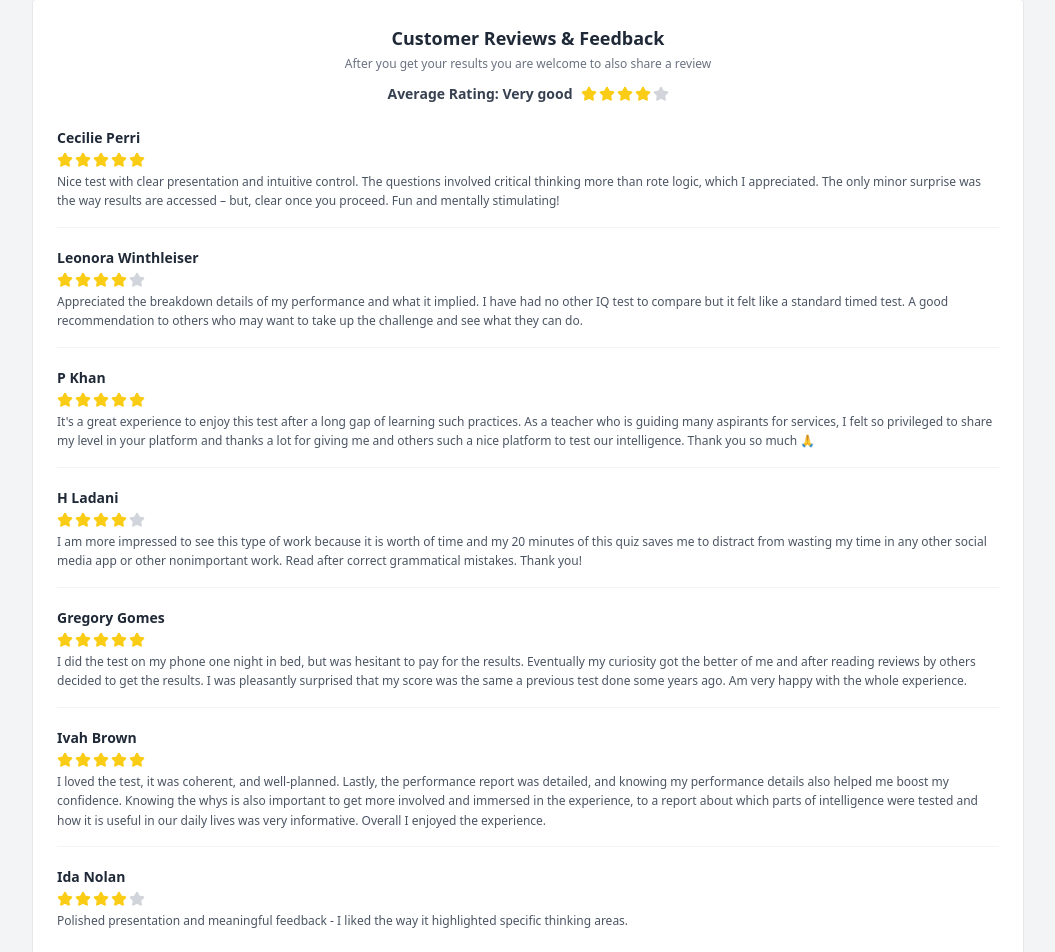
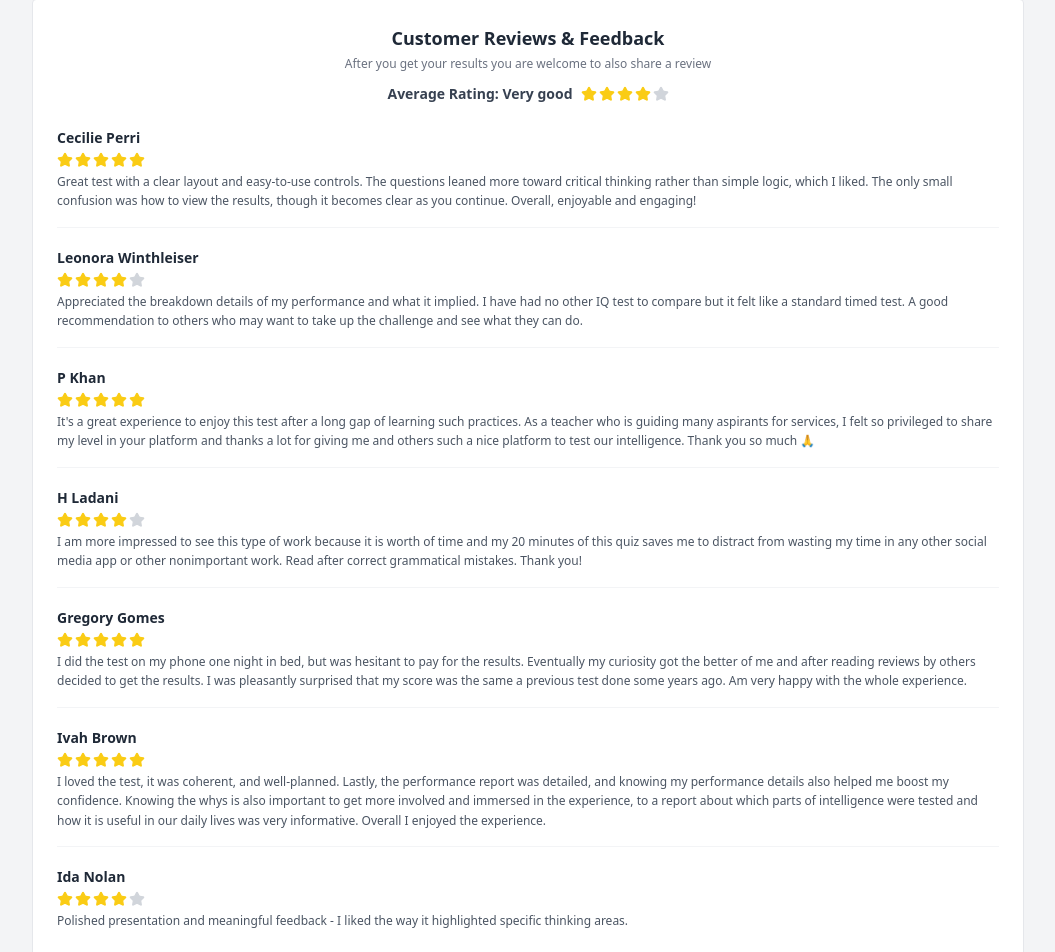
Before and after one commit to ornachshon/academic-iq-test, a React (Vite) app: page /Checkout in a window 1280 px wide. Shown: the part 827-1779 px from the top of the page, without its empty margins (112-1167 px from the left). Built offline with nearby package versions, Linux system fonts and the light colour scheme; no server answers.

Commit message:
Visual edits

```diff
--- a/src/pages/Checkout.jsx
+++ b/src/pages/Checkout.jsx
@@ -8,7 +8,7 @@ import { useLanguage } from '@/lib/LanguageContext';
 import { base44 } from '@/api/base44Client';
 
 const reviews = [
-{ name: "Cecilie Perri", rating: 5, text: "Nice test with clear presentation and intuitive control. The questions involved critical thinking more than rote logic, which I appreciated. The only minor surprise was the way results are accessed – but, clear once you proceed. Fun and mentally stimulating!" },
+{ name: "Cecilie Perri", rating: 5, text: "Great test with a clear layout and easy-to-use controls. The questions leaned more toward critical thinking rather than simple logic, which I liked. The only small confusion was how to view the results, though it becomes clear as you continue. Overall, enjoyable and engaging!" },
 { name: "Leonora Winthleiser", rating: 4, text: "Appreciated the breakdown details of my performance and what it implied. I have had no other IQ test to compare but it felt like a standard timed test. A good recommendation to others who may want to take up the challenge and see what they can do." },
 { name: "P Khan", rating: 5, text: "It's a great experience to enjoy this test after a long gap of learning such practices. As a teacher who is guiding many aspirants for services, I felt so privileged to share my level in your platform and thanks a lot for giving me and others such a nice platform to test our intelligence. Thank you so much 🙏" },
 { name: "H Ladani", rating: 4, text: "I am more impressed to see this type of work because it is worth of time and my 20 minutes of this quiz saves me to distract from wasting my time in any other social media app or other nonimportant work. Read after correct grammatical mistakes. Thank you!" },
@@ -48,7 +48,7 @@ export default function Checkout() {
         score,
         priceAmount: pricing.price,
         priceCurrency: pricing.currency_code,
-        resultId,
+        resultId
       });
       if (res.data?.url) {
         window.location.href = res.data.url;
@@ -135,7 +135,7 @@ export default function Checkout() {
               </div>
             </div>
             <img src="https://media.base44.com/images/public/69b1aedc5a0abb358cd40ec0/03c9e0491_AIQreportsnap.png"
-              alt="IQ Report" className="w-32 h-auto ml-4 flex-shrink-0 rounded" />
+            alt="IQ Report" className="w-32 h-auto ml-4 flex-shrink-0 rounded" />
           </div>
         </div>
 
```
